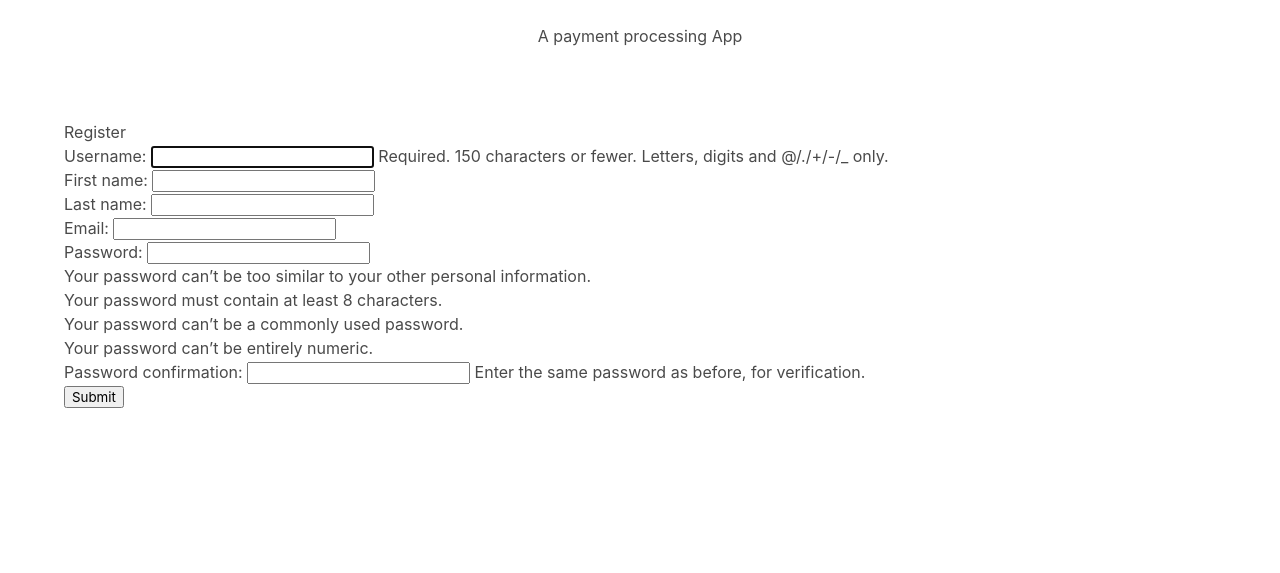
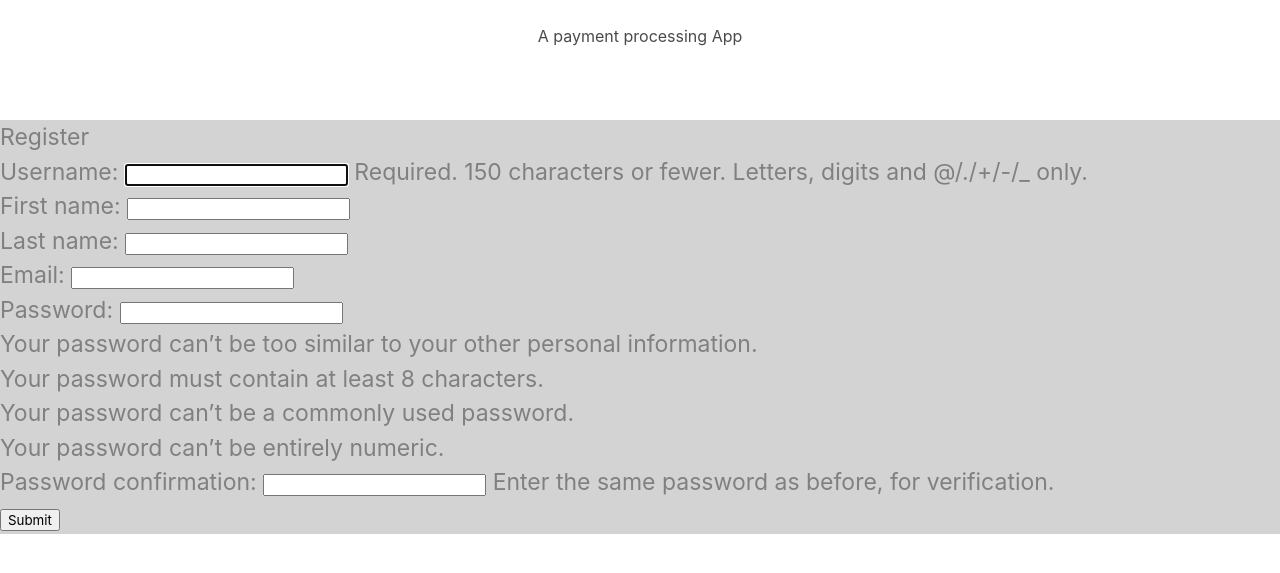
Before and after one commit to RomaneGreen/pjango, a Django app: page /account/register/ in a window 1280 px wide. Shown: the part 48-621 px from the top of the page. Run offline with Django 3.2, Linux system fonts and the light colour scheme.

Commit message:
basic styling

```diff
--- a/renmoproj/static/css/style.css
+++ b/renmoproj/static/css/style.css
@@ -1,6 +1,5 @@
-/* body {
-    background: #757F9A;  /* fallback for old browsers */
-    background: -webkit-linear-gradient(to right, #D7DDE8, #757F9A);  /* Chrome 10-25, Safari 5.1-6 */
-    background: linear-gradient(to right, #D7DDE8, #757F9A); /* W3C, IE 10+/ Edge, Firefox 16+, Chrome 26+, Opera 12+, Safari 7+ */
-
-} */
+.enlarge{
+    background-color: lightgrey;
+    color:grey;
+    font-size: 23px;
+}
--- a/renmoproj/templates/registration/edit_profile.html
+++ b/renmoproj/templates/registration/edit_profile.html
@@ -5,7 +5,7 @@
 {% endblock %}
 
 {% block body %}
-<div class="container">
+<div class="field enlarge">
     <form method="post">
         {% csrf_token %}
         {{ form.as_p }}
--- a/renmoproj/templates/registration/reg_form.html
+++ b/renmoproj/templates/registration/reg_form.html
@@ -3,7 +3,7 @@
 
 
 {% block body %}
-<div class="container">
+<div class="field enlarge">
     <h1>Register</h1>
     <form method="post">
         {% csrf_token %}
--- a/renmoproj/templates/send_token.html
+++ b/renmoproj/templates/send_token.html
@@ -5,9 +5,11 @@
 
 
 {% block body %}
+<div class="field enlarge">
     <h2>Send Tokens</h2>
     <form method="POST" class="post-form">{% csrf_token %}
         {{ form.as_p }}
       <button type="submit" class="save btn btn-default">Send Tokens</button>
     </form>
+    </div>
 {% endblock %}
```
